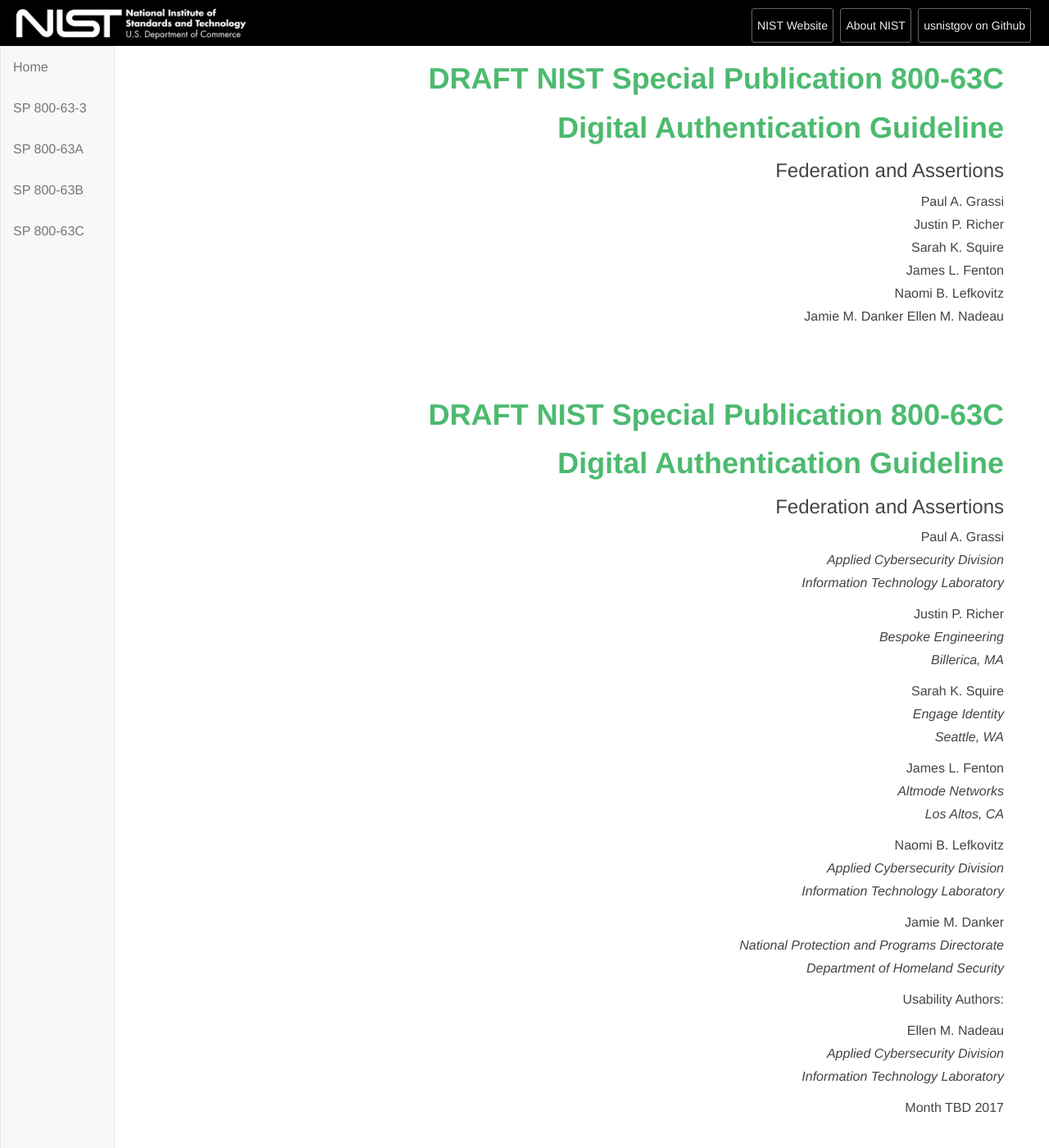
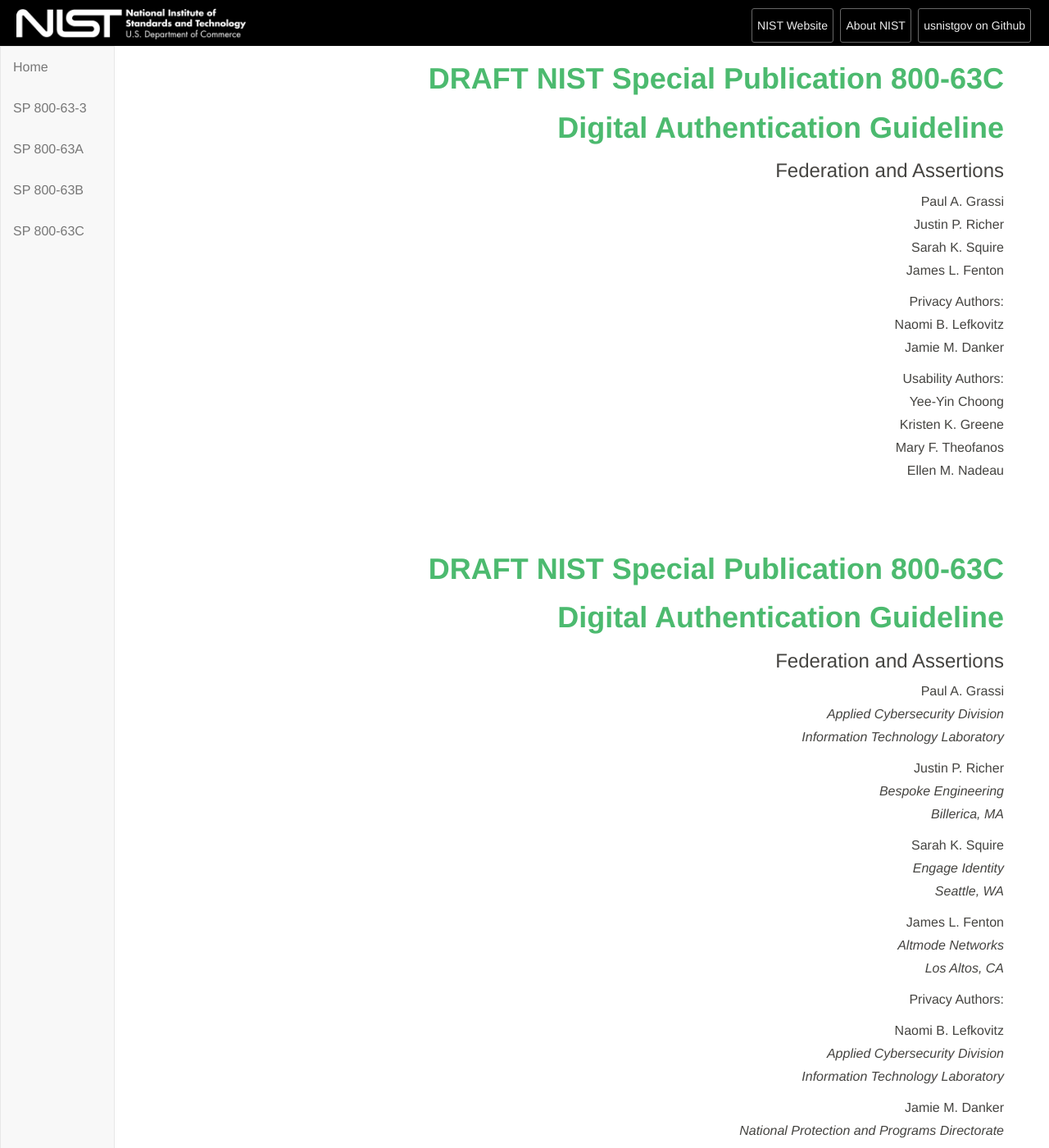
Before and after one commit to usnistgov/800-63-3, a Jekyll site: the page built from sp800-63c/cover.md, in a window 1280 px wide and 1400 px high. Shown: the whole window at 82% size. Built offline with Jekyll 4.4.1, drawn with Linux system fonts in a browser that asks for light colours; our own code applies the rules of GitHub Pages for plain Markdown files; some of the changed text lies outside the part shown.

Commit message:
Fixed usability authors

```diff
--- a/sp800-63c/cover.md
+++ b/sp800-63c/cover.md
@@ -11,8 +11,15 @@
 Justin P. Richer
 Sarah K. Squire
 James L. Fenton
+
+Privacy Authors:
 Naomi B. Lefkovitz
 Jamie M. Danker
+
+Usability Authors:
+Yee-Yin Choong
+Kristen K. Greene
+Mary F. Theofanos
 Ellen M. Nadeau
 
 {::comment}
@@ -49,6 +56,8 @@
 *Altmode Networks
 Los Altos, CA*
 
+Privacy Authors:
+
 Naomi B. Lefkovitz
 *Applied Cybersecurity Division
 Information Technology Laboratory*
@@ -58,6 +67,12 @@
 Department of Homeland Security*
 
 Usability Authors:
+
+Yee-Yin Choong
+Kristen K. Greene
+Mary F. Theofanos
+*Information Access Division
+Information Technology Laboratory*
 
 Ellen M. Nadeau
 *Applied Cybersecurity Division
```
